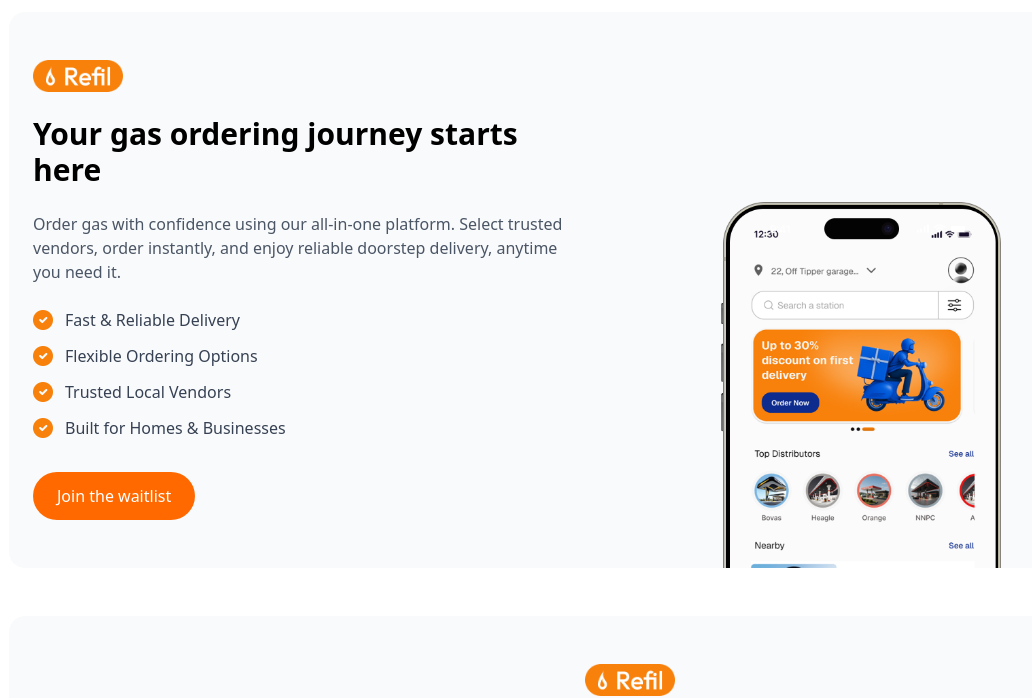
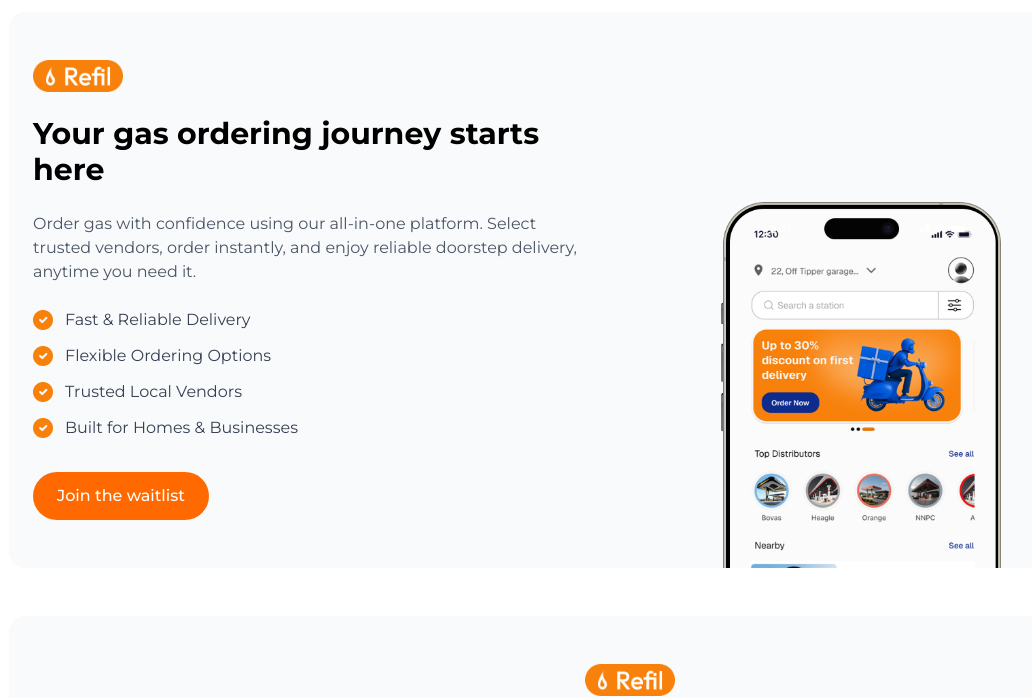
Before and after one commit to luxa-solution/refil-landing-page, a Next.js app: page / in a window 1280 px wide. Shown: the part 1651-2349 px from the top of the page, without its empty margins (55-1087 px from the left). Built offline with nearby package versions, Linux system fonts and the light colour scheme; no server answers.

Commit message:
added font family

```diff
--- a/app/globals.css
+++ b/app/globals.css
@@ -5,4 +5,5 @@ body {
   width: 100%;
   max-width: 100%;
   overflow-x: hidden;
+  font-family: var(--font-montserrat), sans-serif;
 }
--- a/app/layout.tsx
+++ b/app/layout.tsx
@@ -1,5 +1,5 @@
 import type { Metadata } from "next";
-import { Geist, Geist_Mono } from "next/font/google";
+import { Geist, Geist_Mono, Montserrat } from "next/font/google";
 import "./globals.css";
 
 const geistSans = Geist({
@@ -12,9 +12,26 @@ const geistMono = Geist_Mono({
   subsets: ["latin"],
 });
 
+const montserrat = Montserrat({
+  variable: "--font-montserrat",
+  subsets: ["latin"],
+  weight: ["100", "200", "300", "400", "500", "600", "700", "800", "900"],
+});
+
 export const metadata: Metadata = {
-  title: "Create Next App",
-  description: "Generated by create next app",
+  title: "Refil - Smart Gas Delivery, Right to Your Doorstep",
+  description: "Never run out of gas again. Refil delivers cooking gas to your doorstep with just a tap. Join the waitlist for early access and exclusive offers.",
+  keywords: "gas delivery, cooking gas, LPG delivery, gas refill, home gas delivery, Refil",
+  openGraph: {
+    title: "Refil - Smart Gas Delivery",
+    description: "Never run out of gas again. Join the waitlist for early access.",
+    type: "website",
+    locale: "en_NG",
+    siteName: "Refil",
+  },
+  icons: {
+    icon: "/icons/refil_logo.png",
+  },
 };
 
 export default function RootLayout({
@@ -25,7 +42,7 @@ export default function RootLayout({
   return (
     <html lang="en">
       <body
-        className={`${geistSans.variable} ${geistMono.variable} antialiased overflow-x-hidden w-full`}
+        className={`${geistSans.variable} ${geistMono.variable} ${montserrat.variable} antialiased overflow-x-hidden w-full font-montserrat`}
       >
         {children}
       </body>
--- a/components/layout/Navbar.tsx
+++ b/components/layout/Navbar.tsx
@@ -45,26 +45,6 @@ export default function Navbar({ onJoinClick }: NavbarProps) {
                 Home
               </Link>
             </li>
-            {/* <li>
-              <Link
-                href="/vendors"
-                className={`transition-colors duration-200 hover:text-orange-500 ${
-                  isActive("/vendors") ? "text-orange-500 font-medium" : ""
-                }`}
-              >
-                Vendors
-              </Link>
-            </li> */}
-            {/* <li>
-              <Link
-                href="/riders"
-                className={`transition-colors duration-200 hover:text-orange-500 ${
-                  isActive("/riders") ? "text-orange-500 font-medium" : ""
-                }`}
-              >
-                Riders
-              </Link>
-            </li> */}
             <li>
               <Link
                 href="/contact"
@@ -112,26 +92,6 @@ export default function Navbar({ onJoinClick }: NavbarProps) {
               Home
             </Link>
 
-            {/*<Link
-              href="/vendors"
-              onClick={() => setMenuOpen(false)}
-              className={`block text-4xl font-bold ${
-                isActive("/vendors") ? "text-orange-500" : "text-gray-900"
-              }`}
-            >
-              Vendors
-            </Link>*/}
-
-            {/*<Link
-              href="/riders"
-              onClick={() => setMenuOpen(false)}
-              className={`block text-4xl font-bold ${
-                isActive("/riders") ? "text-orange-500" : "text-gray-900"
-              }`}
-            >
-              Riders
-            </Link>*/}
-
             <Link
               href="/contact"
               onClick={() => setMenuOpen(false)}
@@ -142,12 +102,13 @@ export default function Navbar({ onJoinClick }: NavbarProps) {
               Contact Us
             </Link>
 
+            {/* Push the button down with mt-8 */}
             <button
               onClick={() => {
                 setMenuOpen(false);
                 onJoinClick();
               }}
-              className="w-full rounded-full bg-orange-500 py-5 text-white text-lg font-medium"
+              className="w-full rounded-full bg-orange-500 py-5 text-white text-lg font-medium mt-8"
             >
               Join the waitlist
             </button>
```
